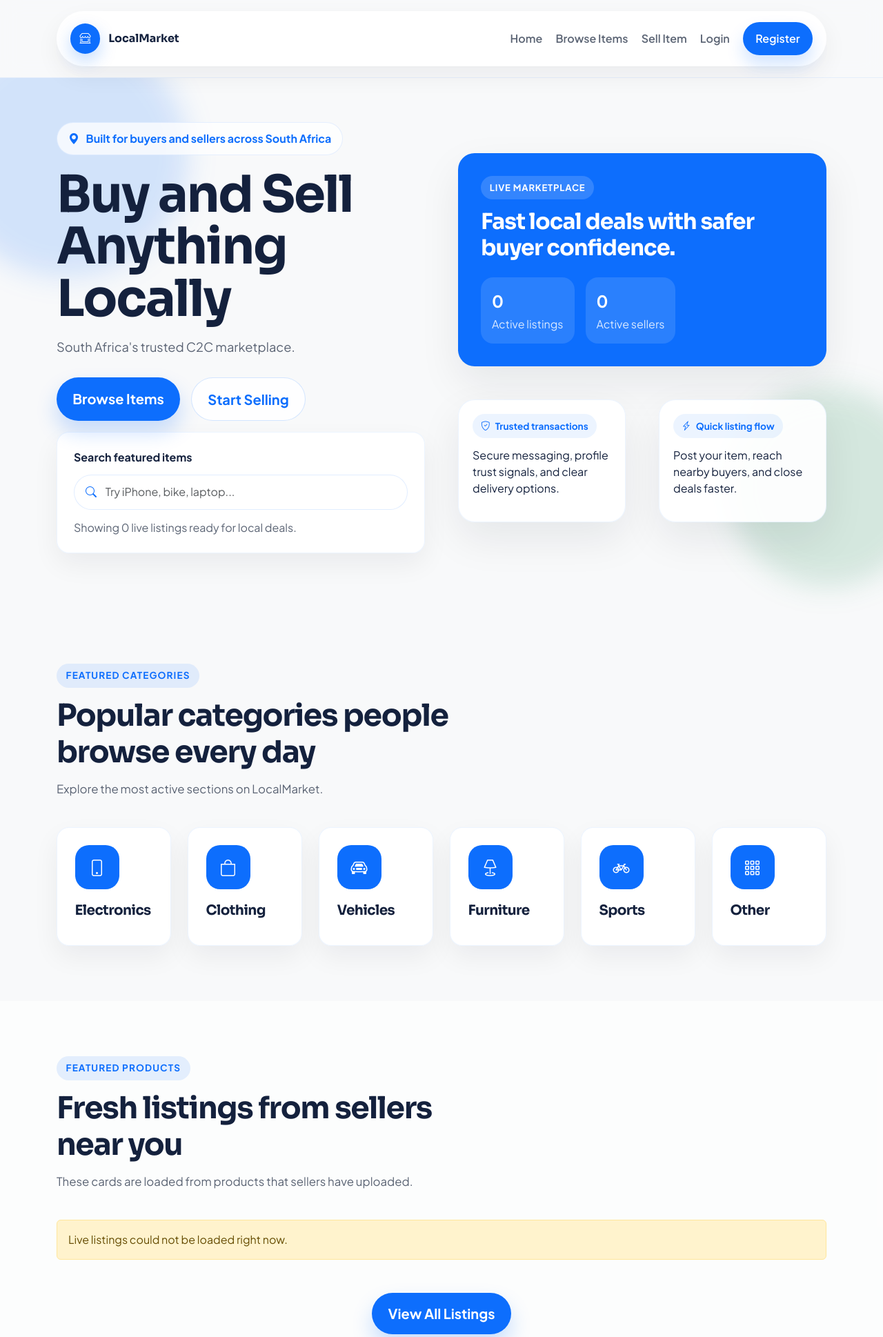
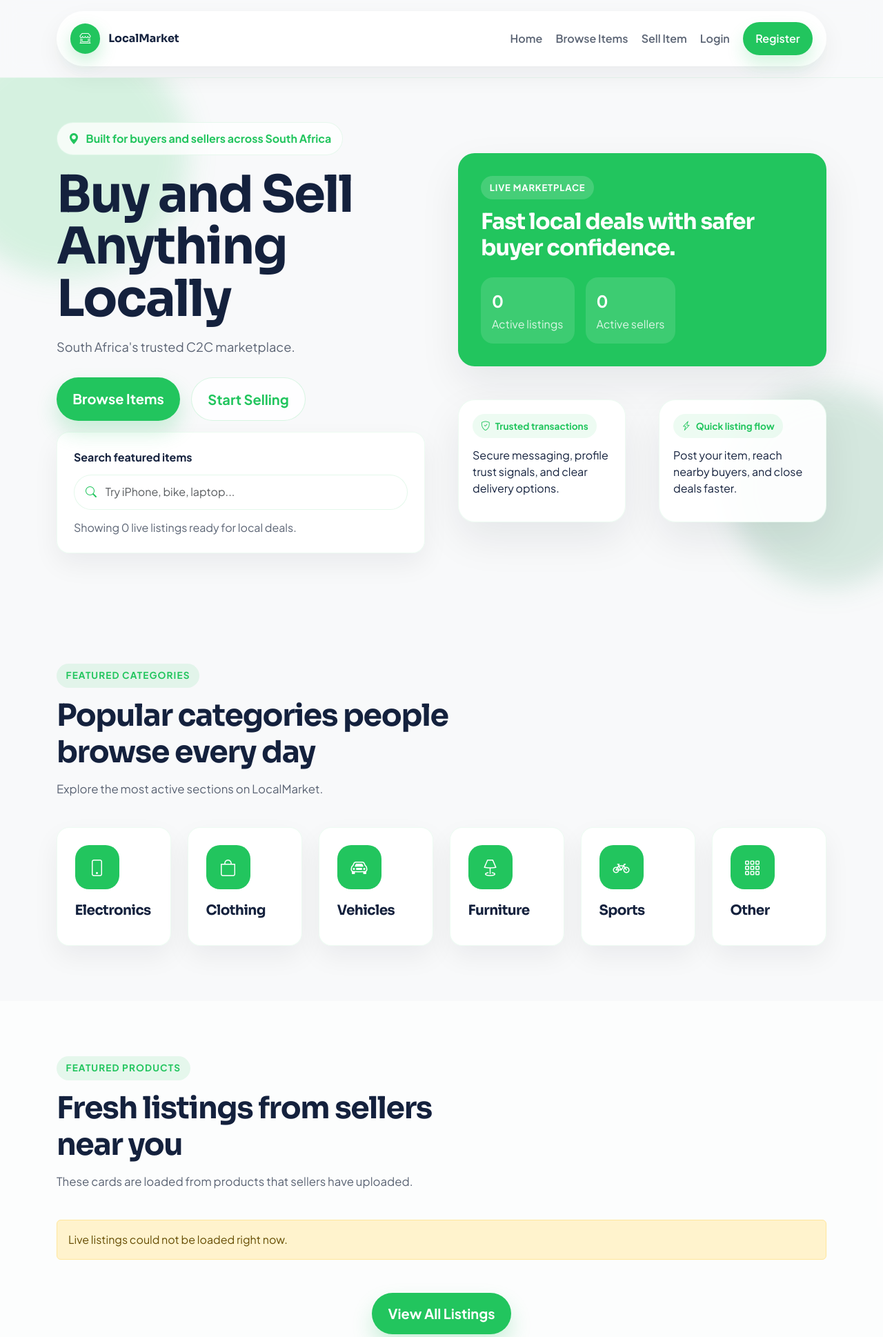
Before and after one commit to the-lazy-coder-03/C2m, a PHP site: page / in a window 1280 px wide. Shown: the top 1938 px of the page at 69% size. Run offline with PHP 8.4, Linux system fonts and the light colour scheme; some libraries are stand-ins or nearby versions.

Commit message:
change colour

```diff
--- a/public/css/style.css
+++ b/public/css/style.css
@@ -1,12 +1,12 @@
 :root {
-    --lm-primary: #0d6efd;
-    --lm-secondary: #0d6efd;
-    --lm-primary-hover: #0b5ed7;
+    --lm-primary: #22c55e;
+    --lm-secondary: #22c55e;
+    --lm-primary-hover: #16a34a;
     --lm-background: #f8f9fa;
     --lm-surface: #ffffff;
     --lm-text: #14213d;
     --lm-muted: #5b6474;
-    --lm-border: rgba(13, 110, 253, 0.12);
+    --lm-border: rgba(34, 197, 94, 0.12);
     --lm-shadow: 0 24px 60px rgba(15, 23, 42, 0.08);
     --lm-shadow-soft: 0 16px 38px rgba(15, 23, 42, 0.06);
     --lm-radius: 24px;
@@ -89,7 +89,7 @@ main {
     margin-bottom: 0.9rem;
     padding: 0.45rem 0.85rem;
     border-radius: 999px;
-    background: rgba(13, 110, 253, 0.10);
+    background: rgba(34, 197, 94, 0.10);
     color: var(--lm-primary);
     font-size: 0.85rem;
     font-weight: 700;
@@ -110,7 +110,7 @@ main {
     padding: 1rem 0;
     backdrop-filter: blur(14px);
     background: rgba(248, 249, 250, 0.82);
-    border-bottom: 1px solid rgba(13, 110, 253, 0.08);
+    border-bottom: 1px solid rgba(34, 197, 94, 0.08);
 }
 
 .nav-shell {
@@ -142,7 +142,7 @@ main {
     border-radius: 50%;
     color: #fff;
     background: var(--lm-primary);
-    box-shadow: 0 10px 24px rgba(13, 110, 253, 0.25);
+    box-shadow: 0 10px 24px rgba(34, 197, 94, 0.25);
 }
 
 .nav-links {
@@ -168,7 +168,7 @@ main {
     border-radius: 999px;
     color: #fff !important;
     background: var(--lm-primary);
-    box-shadow: 0 14px 24px rgba(13, 110, 253, 0.18);
+    box-shadow: 0 14px 24px rgba(34, 197, 94, 0.18);
 }
 
 .nav-admin {
@@ -186,7 +186,7 @@ main {
     padding: 0;
     border: none;
     border-radius: 50%;
-    background: rgba(13, 110, 253, 0.10);
+    background: rgba(34, 197, 94, 0.10);
     align-items: center;
     justify-content: center;
     flex-direction: column;
@@ -218,7 +218,7 @@ main {
 .hero-section::before {
     width: 22rem;
     height: 22rem;
-    background: rgba(13, 110, 253, 0.16);
+    background: rgba(34, 197, 94, 0.16);
     top: -4rem;
     left: -5rem;
 }
@@ -239,7 +239,7 @@ main {
     padding: 0.7rem 1rem;
     border-radius: 999px;
     background: rgba(255, 255, 255, 0.75);
-    border: 1px solid rgba(13, 110, 253, 0.10);
+    border: 1px solid rgba(34, 197, 94, 0.10);
     color: var(--lm-primary);
     font-weight: 700;
 }
@@ -279,11 +279,13 @@ main {
     border: none;
     color: #fff;
     background: var(--lm-primary);
-    box-shadow: 0 16px 30px rgba(13, 110, 253, 0.22);
+    box-shadow: 0 16px 30px rgba(34, 197, 94, 0.22);
 }
 
 .btn-primary,
-.btn-success {
+.btn-success,
+.bg-primary,
+.text-bg-primary {
     border-color: var(--lm-primary);
     background: var(--lm-primary);
     color: #fff;
@@ -301,7 +303,7 @@ main {
 }
 
 .btn-market-outline {
-    border: 1px solid rgba(13, 110, 253, 0.18);
+    border: 1px solid rgba(34, 197, 94, 0.18);
     color: var(--lm-primary);
     background: rgba(255, 255, 255, 0.85);
 }
@@ -311,12 +313,37 @@ main {
     transform: translateY(-2px);
 }
 
+.btn-outline-primary {
+    border-color: rgba(34, 197, 94, 0.35);
+    color: var(--lm-primary);
+}
+
+.btn-outline-primary:hover,
+.btn-outline-primary:focus {
+    border-color: var(--lm-primary);
+    background: var(--lm-primary);
+    color: #fff;
+}
+
+.text-primary {
+    color: var(--lm-primary) !important;
+}
+
+.bg-primary,
+.text-bg-primary {
+    background-color: var(--lm-primary) !important;
+}
+
+.bg-primary-subtle {
+    background-color: rgba(34, 197, 94, 0.14) !important;
+}
+
 .hero-search-card {
     max-width: 34rem;
     padding: 1.5rem;
     border-radius: var(--lm-radius-sm);
     background: rgba(255, 255, 255, 0.88);
-    border: 1px solid rgba(13, 110, 253, 0.08);
+    border: 1px solid rgba(34, 197, 94, 0.08);
     box-shadow: var(--lm-shadow-soft);
 }
 
@@ -332,7 +359,7 @@ main {
     padding: 0.8rem 1rem;
     border-radius: 999px;
     background: var(--lm-surface);
-    border: 1px solid rgba(13, 110, 253, 0.12);
+    border: 1px solid rgba(34, 197, 94, 0.12);
 }
 
 .hero-search-group i {
@@ -366,7 +393,7 @@ main {
     position: relative;
     border-radius: var(--lm-radius);
     background: rgba(255, 255, 255, 0.92);
-    border: 1px solid rgba(13, 110, 253, 0.08);
+    border: 1px solid rgba(34, 197, 94, 0.08);
     box-shadow: var(--lm-shadow);
 }
 
@@ -438,7 +465,7 @@ main {
     margin-bottom: 0.8rem;
     padding: 0.45rem 0.75rem;
     border-radius: 999px;
-    background: rgba(13, 110, 253, 0.08);
+    background: rgba(34, 197, 94, 0.08);
     color: var(--lm-primary);
     font-size: 0.85rem;
     font-weight: 700;
@@ -453,7 +480,7 @@ main {
     padding: 1.6rem;
     border-radius: var(--lm-radius-sm);
     background: rgba(255, 255, 255, 0.92);
-    border: 1px solid rgba(13, 110, 253, 0.08);
+    border: 1px solid rgba(34, 197, 94, 0.08);
     box-shadow: var(--lm-shadow-soft);
     transition: transform 0.3s ease, box-shadow 0.3s ease, border-color 0.3s ease;
 }
@@ -469,7 +496,7 @@ main {
 .product-card:hover {
     transform: translateY(-7px);
     box-shadow: var(--lm-shadow);
-    border-color: rgba(13, 110, 253, 0.18);
+    border-color: rgba(34, 197, 94, 0.18);
 }
 
 .feature-icon,
@@ -556,7 +583,7 @@ main {
     padding: 2.5rem;
     border-radius: var(--lm-radius-sm);
     background: rgba(255, 255, 255, 0.92);
-    border: 1px dashed rgba(13, 110, 253, 0.28);
+    border: 1px dashed rgba(34, 197, 94, 0.28);
     box-shadow: var(--lm-shadow-soft);
     text-align: center;
 }
```
Also changed, not shown: DEPLOYMENT.md (+4 -0 lines), docs/product-image-upload-and-ec2-migration.md (+2 -0 lines), public/assets/admin/css/admin.css, public/assets/css/marketplace.css, public/assets/images/product-placeholder.svg.
